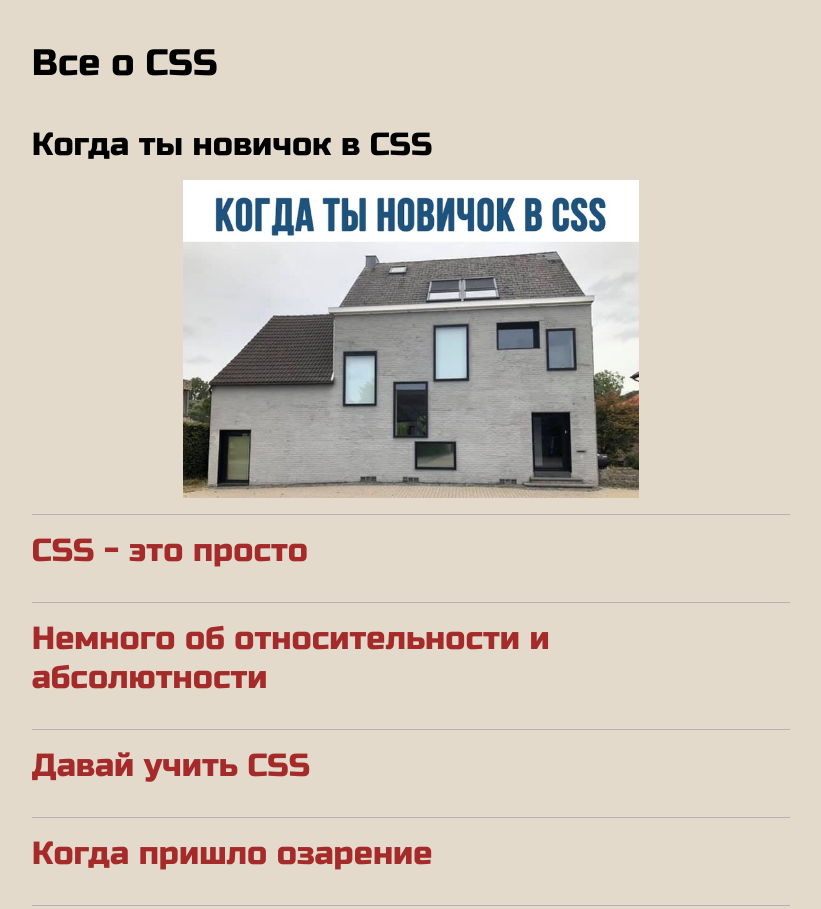
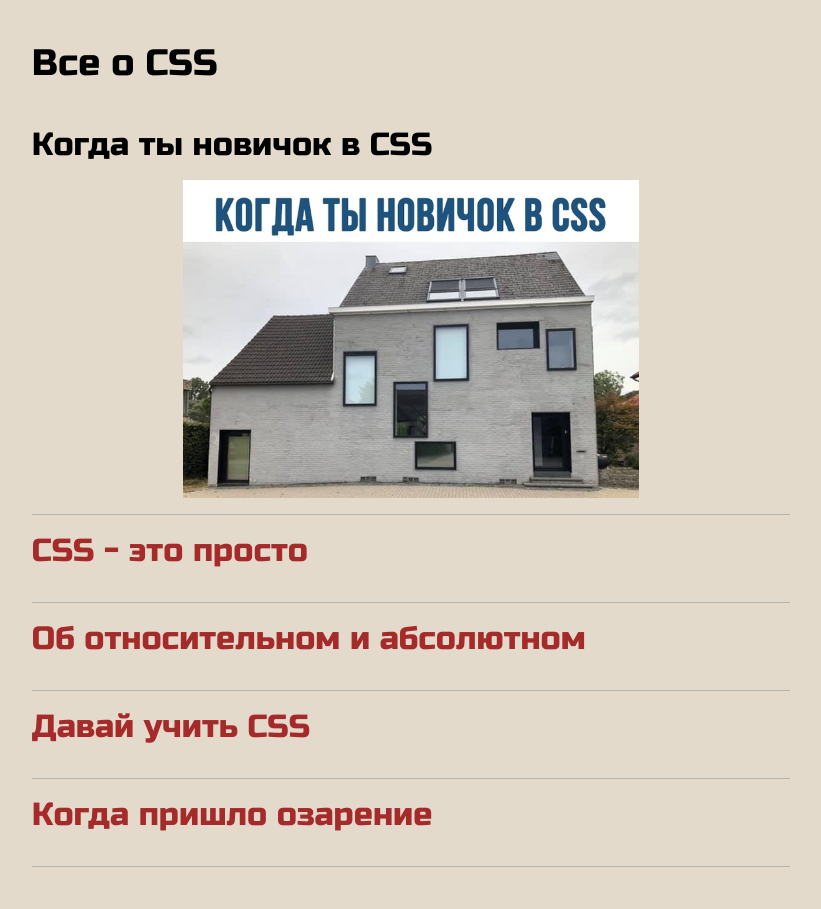
Before and after one commit to marinrika/cssBayan, a plain HTML site: page cssBayan/index.html in a window 1280 px wide. Shown: the whole page, without its empty margins (229-1050 px from the left). After the commit the page ends 883 px from the top, so only its background shows below. Drawn offline with Linux system fonts and the light colour scheme.

Commit message:
fix: fix one title (Sat, Mar 11, 2023 10:04:32 AM)

```diff
--- a/cssBayan/index.html
+++ b/cssBayan/index.html
@@ -33,7 +33,7 @@
             <label class="accordion-element">
                 <input type="radio" class="accordion-radio" name="accordion-mem">
                 <div class="accordion-title-image">
-                    <span class="accordion-title">Немного об относительности и абсолютности</span>
+                    <span class="accordion-title">Об относительном и абсолютном</span>
                     <img src="./Image/icons8plus50.png" alt="plus">
                 </div>
                 <img src="./Image/Mem31.png" alt="mem" class="accordion-image">
```
